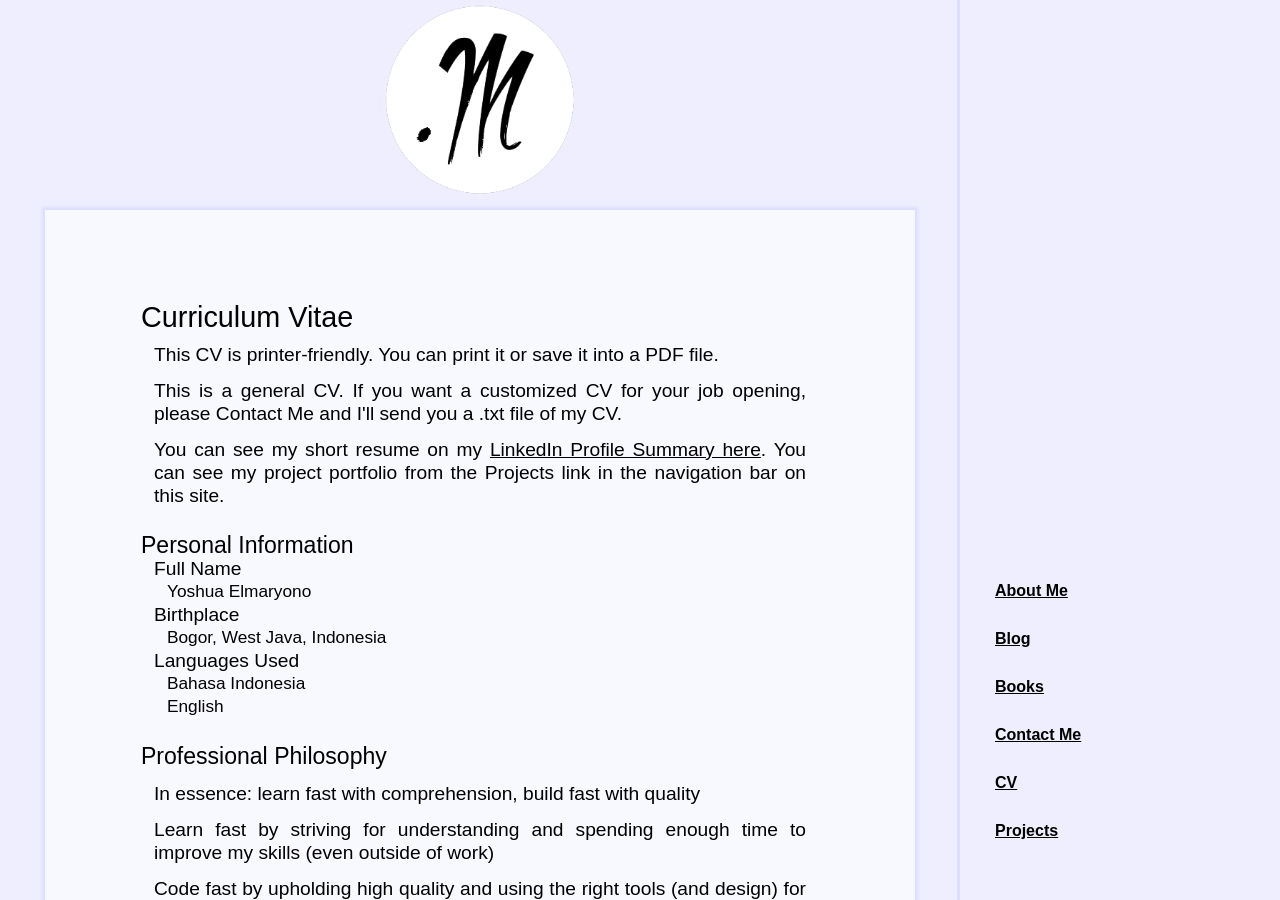
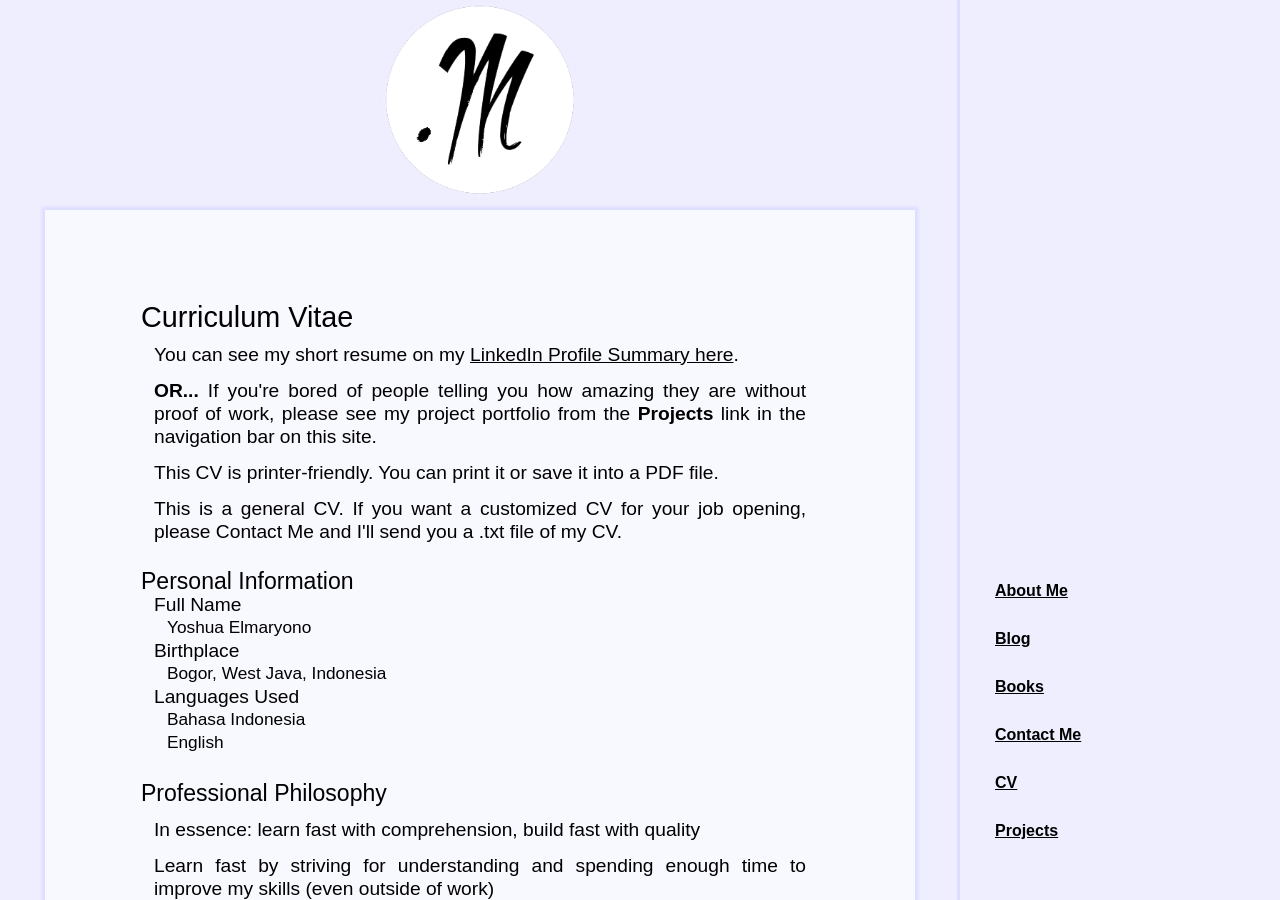
Before and after one commit to dotm/dotm.github.io, a Jekyll site: the page built from cv.html, in a window 1280 px wide and 900 px high. Built offline with Jekyll 4.4.1, drawn with Linux system fonts in a browser that asks for light colours.

Commit message:
Update cv.html

```diff
--- a/cv.html
+++ b/cv.html
@@ -8,9 +8,10 @@ style: /stylesheets/page.css
   <article>
     <h1 class="page-title">Curriculum Vitae</h1>
     <div class="hidden-print">
+      <p>You can see my short resume on my <a href="https://www.linkedin.com/in/yoshua-elmaryono/">LinkedIn Profile Summary here</a>.</p>
+      <p><strong>OR...</strong> If you're bored of people telling you how amazing they are without proof of work, please see my project portfolio from the <strong>Projects</strong> link in the navigation bar on this site.</p>
       <p>This CV is printer-friendly. You can print it or save it into a PDF file.</p>
       <p>This is a general CV. If you want a customized CV for your job opening, please Contact Me and I'll send you a .txt file of my CV.</p>
-      <p>You can see my short resume on my <a href="https://www.linkedin.com/in/yoshua-elmaryono/">LinkedIn Profile Summary here</a>. You can see my project portfolio from the Projects link in the navigation bar on this site.</p>
     </div>
 
     <div>
```
